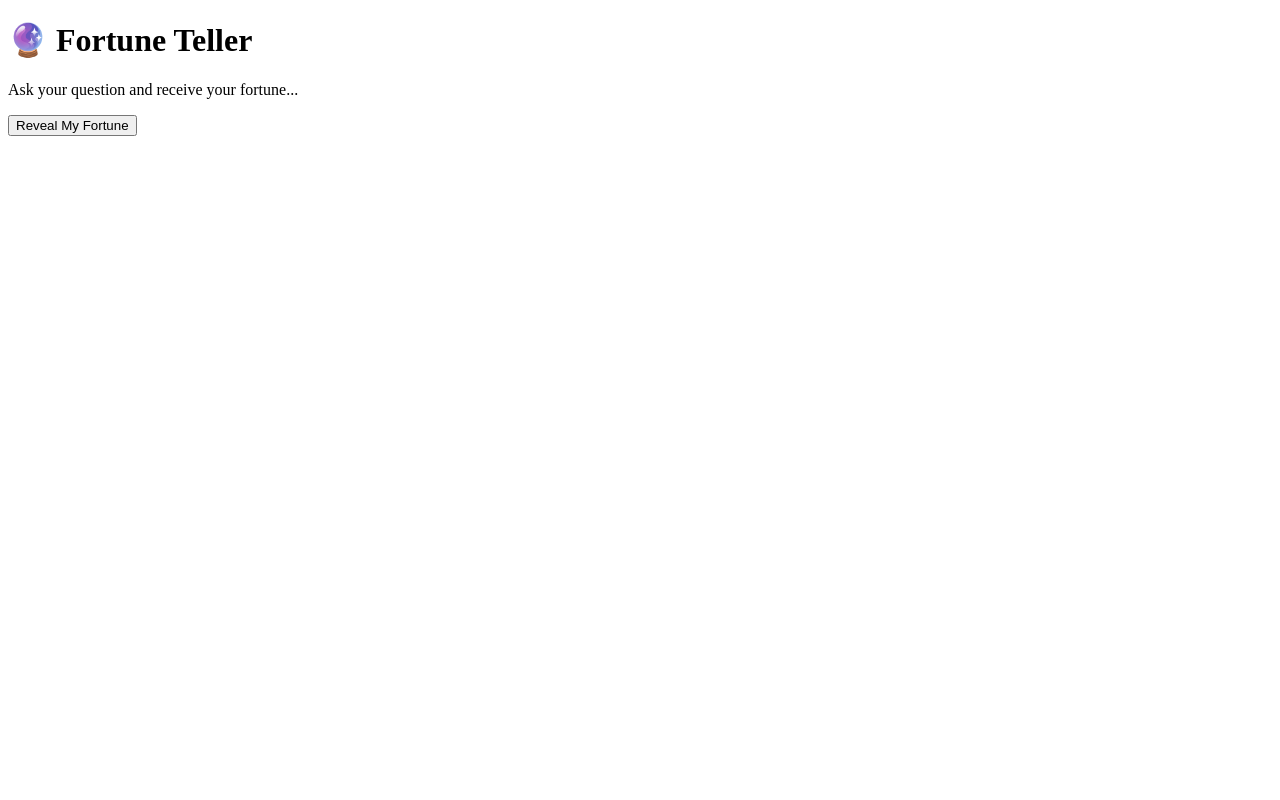
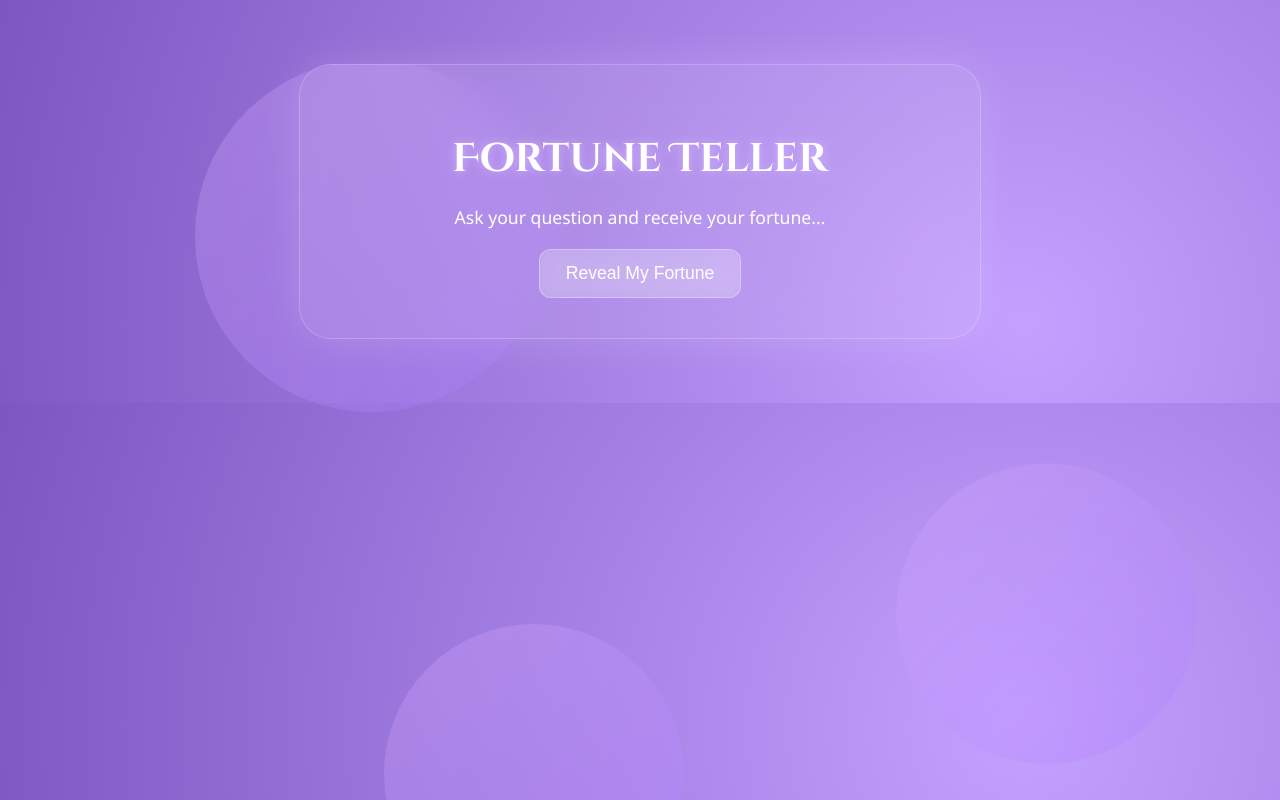
Before and after one commit to CrocSause/fortune-telling-app, a React (Create React App) app: page / in a window 1280 px wide. Built offline with nearby package versions, Linux system fonts and the light colour scheme.

Commit message:
Added animated background and styled the fortune box and button

```diff
--- a/src/App.js
+++ b/src/App.js
@@ -18,12 +18,41 @@ export default function App() {
   function revealFortune() {
     const randomIndex = Math.floor(Math.random() * fortunes.length);
     setFortune(fortunes[randomIndex]);
-    setTimeout(() => setFortune(""), 5000); // clears fortune after 10s
+    setTimeout(() => setFortune(""), 5000); // clears fortune after 5s
   }
 
   return (
+    <>
+      <div className="stars"></div>
+      <div className="twinkling"></div>
+
+      <div className="blobs">
+        <div className="blob blob1"></div>
+        <div className="blob blob2"></div>
+        <div className="blob blob3"></div>
+        <svg>
+          <filter id="goo">
+            <feGaussianBlur
+              in="SourceGraphic"
+              stdDeviation="20"
+              result="blur"
+            />
+            <feColorMatrix
+              in="blur"
+              mode="matrix"
+              values="1 0 0 0 0
+                      0 1 0 0 0
+                      0 0 1 0 0
+                      0 0 0 30 -15"
+              result="goo"
+            />
+            <feBlend in="SourceGraphic" in2="goo" />
+          </filter>
+        </svg>
+      </div>
+
       <div className="app">
-      <h1>🔮 Fortune Teller</h1>
+        <h1>Fortune Teller</h1>
         <p>Ask your question and receive your fortune...</p>
         <button onClick={revealFortune}>Reveal My Fortune</button>
         {fortune && (
@@ -32,5 +61,6 @@ export default function App() {
           </div>
         )}
       </div>
+    </>
   );
 }
--- a/src/styles.css
+++ b/src/styles.css
@@ -1,14 +1,134 @@
+@import url("https://fonts.googleapis.com/css2?family=Cinzel+Decorative:wght@700&family=Manrope:wght@400;600&display=swap");
+
+body {
+  font-family: "Manrope", sans-serif;
+}
+
+h1 {
+  font-family: "Cinzel Decorative", cursive;
+  font-size: 2.5rem;
+  margin-bottom: 1rem;
+  color: #ffffff;
+  text-shadow: 0 0 10px #d0b3ff;
+}
+
+p {
+  font-size: 1.1rem;
+  line-height: 1.6;
+}
+
+.app {
+  max-width: 600px;
+  margin: 4rem auto;
+  padding: 2.5rem;
+  border-radius: 2rem;
+  background: rgba(255, 255, 255, 0.1);
+  box-shadow: 0 0 40px rgba(255, 255, 255, 0.15);
+  backdrop-filter: blur(20px);
+  -webkit-backdrop-filter: blur(20px);
+  border: 1px solid rgba(255, 255, 255, 0.2);
+  text-align: center;
+  animation: cardFadeIn 1.2s ease-out;
+}
+
+body {
+  margin: 0;
+  padding: 0;
+  overflow: hidden;
+  font-family: "Segoe UI", sans-serif;
+  color: white;
+  background: radial-gradient(circle at 20% 20%, #d6b3ff, #a87ce0);
+  animation: gradientFlow 20s ease-in-out infinite alternate;
+  background-size: 400% 400%;
+}
+
+@keyframes gradientFlow {
+  0% {
+    background-position: 0% 50%;
+    background: radial-gradient(circle at 20% 20%, #d6b3ff, #a87ce0);
+  }
+  50% {
+    background-position: 100% 50%;
+    background: radial-gradient(circle at 80% 80%, #c4a0ff, #7d57c1);
+  }
+  100% {
+    background-position: 0% 50%;
+    background: radial-gradient(circle at 40% 40%, #e0c6ff, #b58cf2);
+  }
+}
+
 .fortune-box {
   margin-top: 2rem;
-  padding: 1.5rem;
-  background-color: rgba(255, 255, 255, 0.1);
-  border-radius: 12px;
+  padding: 1.5rem 2rem;
+  background: rgba(255, 255, 255, 0.15);
+  border-radius: 1.5rem;
+  box-shadow: 0 0 25px rgba(255, 255, 255, 0.2);
   font-style: italic;
-  font-size: 1.2rem;
-  animation: fadeIn 1s ease;
+  font-size: 1.25rem;
+  animation: fortuneReveal 1s ease;
 }
 
-@keyframes fadeIn {
+@keyframes fortuneReveal {
+  from {
+    opacity: 0;
+    transform: translateY(20px) scale(0.95);
+  }
+  to {
+    opacity: 1;
+    transform: translateY(0) scale(1);
+  }
+}
+
+.blobs {
+  position: fixed;
+  width: 100vw;
+  height: 100vh;
+  overflow: hidden;
+  z-index: -1;
+  filter: url(#goo);
+}
+
+.blob {
+  position: absolute;
+  width: 300px;
+  height: 300px;
+  background: linear-gradient(135deg, #d9afff, #ab7cff);
+  border-radius: 50%;
+  opacity: 0.3;
+  animation: moveBlobs 20s infinite ease-in-out alternate;
+}
+
+.blob1 {
+  top: 10%;
+  left: 15%;
+  animation-delay: 0s;
+}
+
+.blob2 {
+  top: 50%;
+  left: 70%;
+  animation-delay: 5s;
+}
+
+.blob3 {
+  top: 70%;
+  left: 30%;
+  animation-delay: 10s;
+}
+
+@keyframes moveBlobs {
+  0% {
+    transform: translate(0, 0) scale(1);
+  }
+  50% {
+    transform: translate(50px, -100px) scale(1.3);
+  }
+  100% {
+    transform: translate(-20px, 50px) scale(0.9);
+  }
+}
+
+@keyframes cardFadeIn {
   from {
     opacity: 0;
     transform: scale(0.95);
@@ -18,3 +138,20 @@
     transform: scale(1);
   }
 }
+
+button {
+  background: rgba(255, 255, 255, 0.2);
+  border: 1px solid rgba(255, 255, 255, 0.3);
+  color: #fff;
+  padding: 0.8rem 1.6rem;
+  font-size: 1.1rem;
+  border-radius: 12px;
+  cursor: pointer;
+  transition: all 0.3s ease;
+  backdrop-filter: blur(10px);
+}
+
+button:hover {
+  background: rgba(255, 255, 255, 0.4);
+  transform: scale(1.05);
+}
```
Lines whose indentation alone changed are shown as unchanged.
